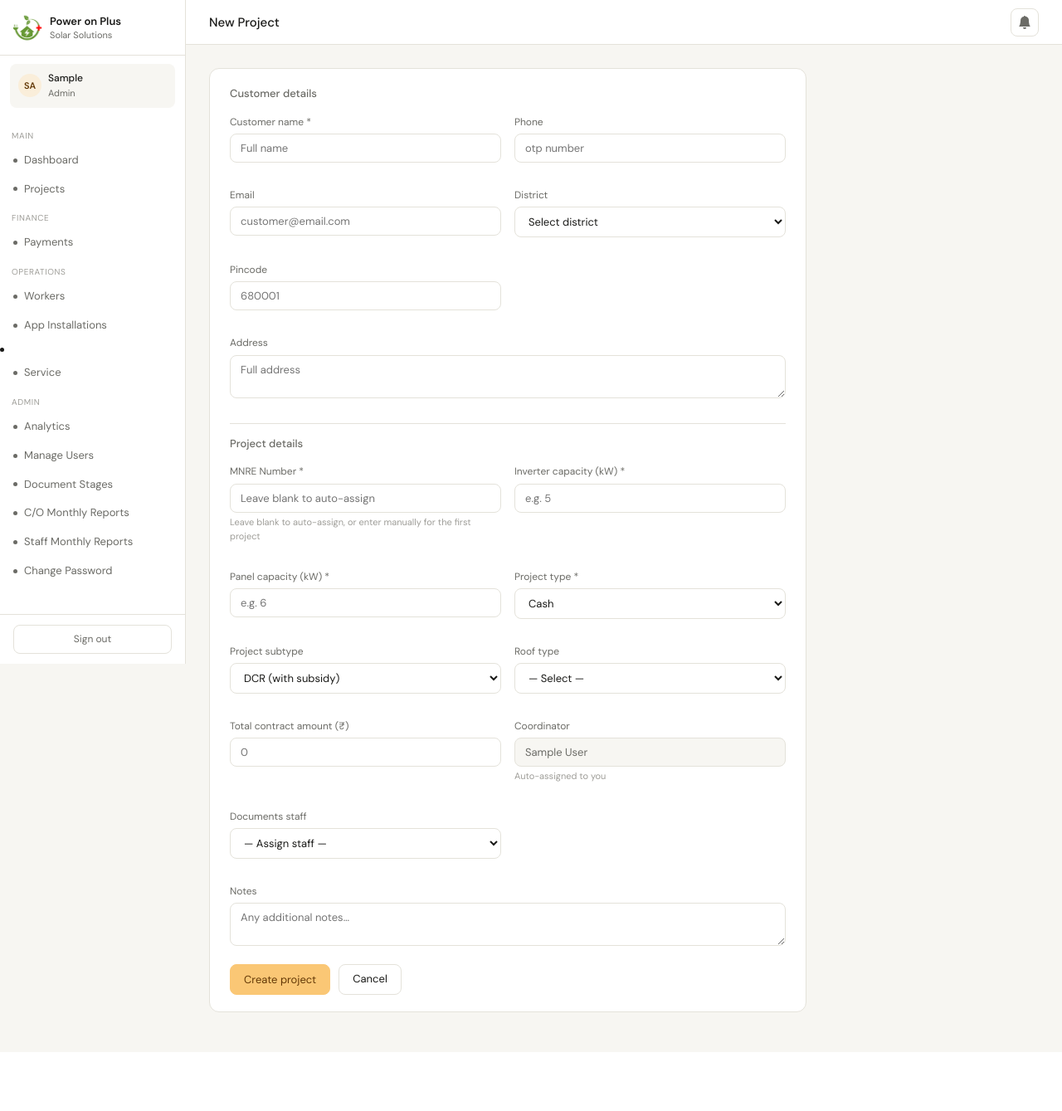
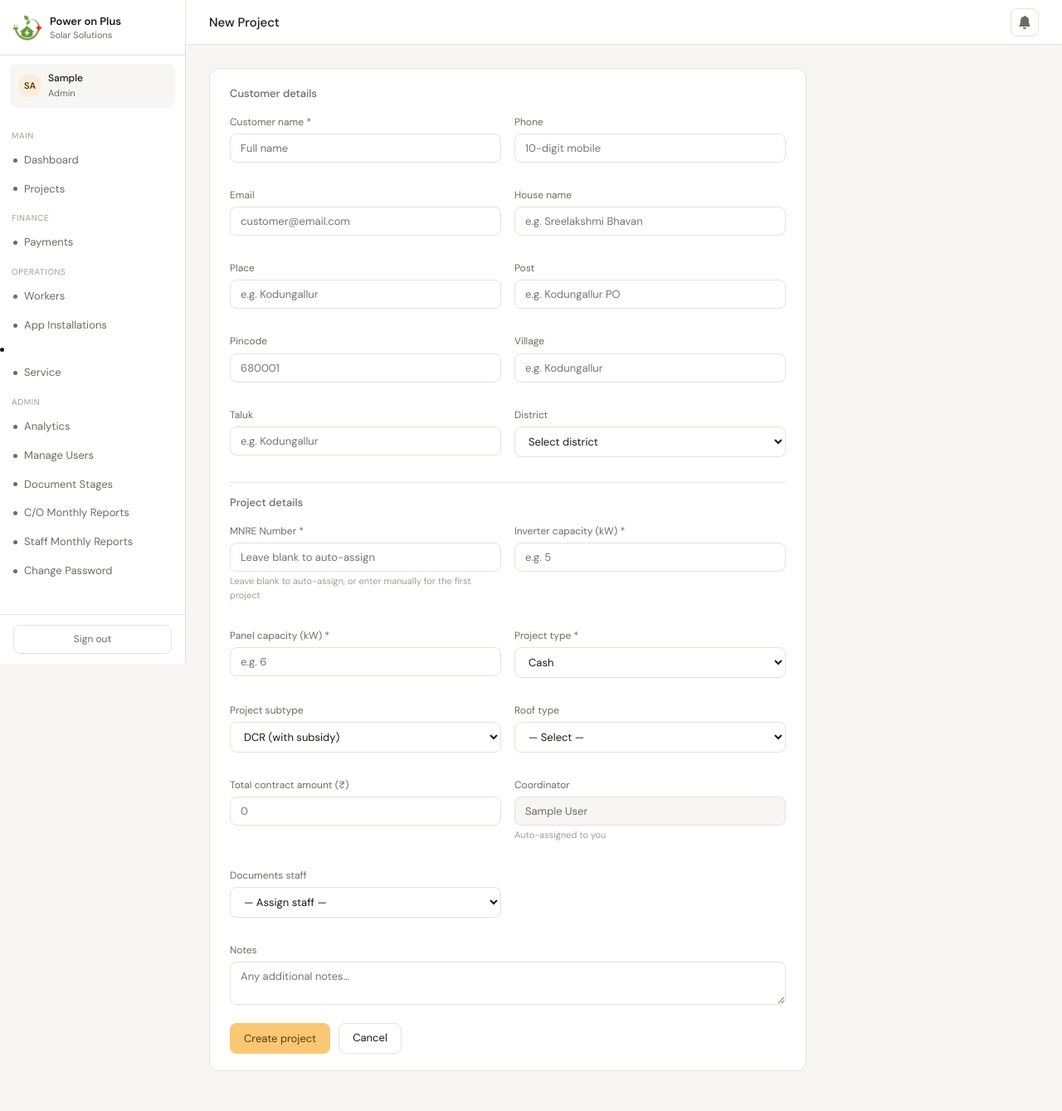
Before and after one commit to poweronplussolarsolutions-web/solar_app, a Flask app: page /projects/new in a window 1280 px wide. Shown: the whole page at 83% size. Before the commit the page ends 1268 px from the top, so only its background shows below. Run offline with Flask 3, Linux system fonts and the light colour scheme; the visitor is signed in with stand-in values (Sample User, id 1); data comes from the database, SQL or seed files in the repository; data that the repository does not hold is empty; some libraries are stand-ins or nearby versions.

Commit message:
divided address field

```diff
--- a/solar_app_software/app.py
+++ b/solar_app_software/app.py
@@ -254,9 +254,13 @@ class Customer(db.Model):
     name       = db.Column(db.String(120), nullable=False)
     phone      = db.Column(db.String(20))
     email      = db.Column(db.String(120))
-    address    = db.Column(db.Text)
+    house_name = db.Column(db.String(120))
+    place      = db.Column(db.String(120))
+    post       = db.Column(db.String(120))
+    pincode    = db.Column(db.String(10))
+    village    = db.Column(db.String(120))
     district   = db.Column(db.String(80))
-    pincode    = db.Column(db.String(10))
+    taluk      = db.Column(db.String(120))
     created_at = db.Column(db.DateTime, default=datetime.utcnow)
     projects   = db.relationship('Project', backref='customer', lazy=True)
 
@@ -1459,13 +1463,17 @@ def new_project():
         cust_id = request.form.get('customer_id')
         if not cust_id:
             cust = Customer(
-                name     = _clean(request.form.get('customer_name', ''), 120),
-                phone    = _clean(request.form.get('phone', ''), 20) or None,
-                email    = _clean(request.form.get('email', ''), 120) or None,
-                address  = _clean(request.form.get('address', ''), 500) or None,
-                district = _clean(request.form.get('district', ''), 80) or None,
-                pincode  = _clean(request.form.get('pincode', ''), 10) or None,
-            )
+        name       = _clean(request.form.get('customer_name', ''), 120),
+        phone      = _clean(request.form.get('phone', ''), 20) or None,
+        email      = _clean(request.form.get('email', ''), 120) or None,
+        house_name = _clean(request.form.get('house_name', ''), 120) or None,
+        place      = _clean(request.form.get('place', ''), 120) or None,
+        post       = _clean(request.form.get('post', ''), 120) or None,
+        pincode    = _clean(request.form.get('pincode', ''), 10) or None,
+        village    = _clean(request.form.get('village', ''), 120) or None,
+        district   = _clean(request.form.get('district', ''), 80) or None,
+        taluk      = _clean(request.form.get('taluk', ''), 120) or None,
+        )
             db.session.add(cust)
             db.session.flush()
             cust_id = cust.id
@@ -1558,12 +1566,16 @@ def edit_project(pid):
                 changes.append(f'MNRE: {proj.project_code} → {new_code}')
                 proj.project_code = new_code
 
-            proj.customer.name     = _clean(request.form.get('customer_name', proj.customer.name), 120)
-            proj.customer.phone    = _clean(request.form.get('customer_phone', ''), 20) or None
-            proj.customer.email    = _clean(request.form.get('customer_email', ''), 120) or None
-            proj.customer.district = _clean(request.form.get('customer_district', ''), 80) or None
-            proj.customer.pincode  = _clean(request.form.get('customer_pincode', ''), 10) or None
-            proj.customer.address  = _clean(request.form.get('customer_address', ''), 500) or None
+            proj.customer.name       = _clean(request.form.get('customer_name', proj.customer.name), 120)
+            proj.customer.phone      = _clean(request.form.get('customer_phone', ''), 20) or None
+            proj.customer.email      = _clean(request.form.get('customer_email', ''), 120) or None
+            proj.customer.house_name = _clean(request.form.get('customer_house_name', ''), 120) or None
+            proj.customer.place      = _clean(request.form.get('customer_place', ''), 120) or None
+            proj.customer.post       = _clean(request.form.get('customer_post', ''), 120) or None
+            proj.customer.pincode    = _clean(request.form.get('customer_pincode', ''), 10) or None
+            proj.customer.village    = _clean(request.form.get('customer_village', ''), 120) or None
+            proj.customer.district   = _clean(request.form.get('customer_district', ''), 80) or None
+            proj.customer.taluk      = _clean(request.form.get('customer_taluk', ''), 120) or None
 
             new_stage  = request.form.get('stage')
             new_status = request.form.get('status')
--- a/solar_app_software/templates/new_project.html
+++ b/solar_app_software/templates/new_project.html
@@ -13,15 +13,39 @@
   <div class="form-grid">
     <div class="form-group">
       <label>Customer name *</label>
-          <input name="customer_name" type="text" placeholder="Full name"/>
+      <input name="customer_name" type="text" required placeholder="Full name"/>
     </div>
     <div class="form-group">
       <label>Phone</label>
-          <input name="phone" type="tel" placeholder="otp number"/>
+      <input name="phone" type="tel" placeholder="10-digit mobile"/>
     </div>
     <div class="form-group">
       <label>Email</label>
       <input name="email" type="email" placeholder="customer@email.com"/>
+    </div>
+    <div class="form-group">
+      <label>House name</label>
+      <input name="house_name" type="text" placeholder="e.g. Sreelakshmi Bhavan"/>
+    </div>
+    <div class="form-group">
+      <label>Place</label>
+      <input name="place" type="text" placeholder="e.g. Kodungallur"/>
+    </div>
+    <div class="form-group">
+      <label>Post</label>
+      <input name="post" type="text" placeholder="e.g. Kodungallur PO"/>
+    </div>
+    <div class="form-group">
+      <label>Pincode</label>
+      <input name="pincode" type="text" maxlength="6" placeholder="680001"/>
+    </div>
+    <div class="form-group">
+      <label>Village</label>
+      <input name="village" type="text" placeholder="e.g. Kodungallur"/>
+    </div>
+    <div class="form-group">
+      <label>Taluk</label>
+      <input name="taluk" type="text" placeholder="e.g. Kodungallur"/>
     </div>
     <div class="form-group">
       <label>District</label>
@@ -31,14 +55,6 @@
         <option>{{ d }}</option>
         {% endfor %}
       </select>
-        </div>
-        <div class="form-group">
-          <label>Pincode</label>
-          <input name="pincode" type="text" maxlength="6" placeholder="680001"/>
-        </div>
-        <div class="form-group full">
-          <label>Address</label>
-          <textarea name="address" rows="2" placeholder="Full address"></textarea>
     </div>
   </div>
 </div>
@@ -91,7 +107,7 @@
   <label>Roof type</label>
   <select name="roof_type">
     <option value="">— Select —</option>
-    {% for rt in ['RCC','Sheet','Tile','Ground Mount','Other'] %}
+    {% for rt in ['F','C','S'] %}
     <option value="{{ rt }}">{{ rt }}</option>
     {% endfor %}
   </select>
```
Also changed, not shown: solar_app_software/templates/edit_project.html (+44 -12 lines). Lines whose indentation alone changed are shown as unchanged.
